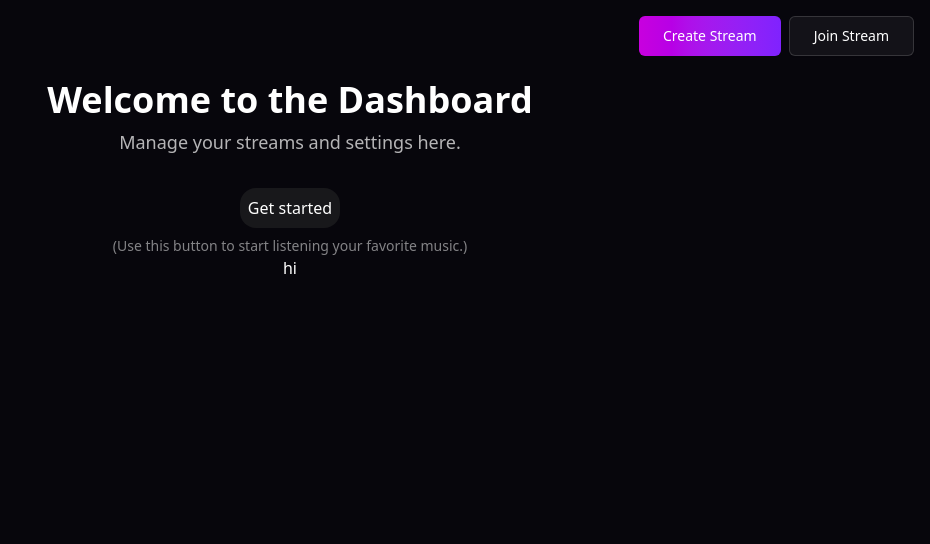
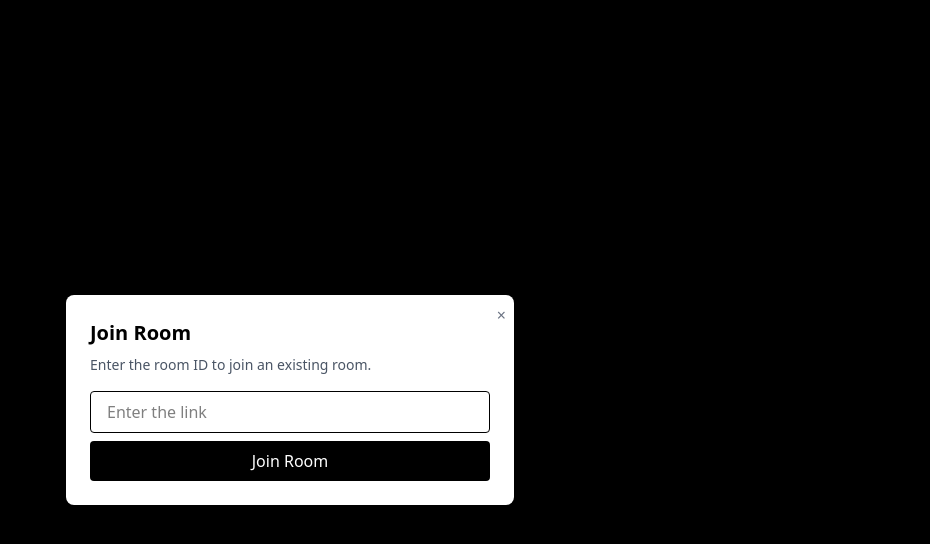
Before and after one commit to rishabhs-rizz/Pickabeat, a Next.js app in the folder next-app/: page /dashboard in a window 1280 px wide. Both pictures are taken after a click on the button "Join Stream". Shown: the top 544 px of the page, without its empty margins (350-1280 px from the left). Built offline with nearby package versions, Linux system fonts and the light colour scheme; no server answers.

Commit message:
join room logic working - 200

```diff
--- a/next-app/app/api/Room/[link]/route.ts
+++ b/next-app/app/api/Room/[link]/route.ts
@@ -1,8 +1,9 @@
 import { prisma } from "@/app/lib/db";
-import { NextResponse } from "next/server";
+import { NextRequest, NextResponse } from "next/server";
 
-export async function GET({ params }: { params: { link: string } }) {
-  const { link } = params;
+export async function GET(req: NextRequest) {
+  const { pathname } = req.nextUrl;
+  const link = pathname.split("/").pop();
 
   if (!link) {
     return NextResponse.json(
@@ -15,7 +16,7 @@
 
   try {
     const room = await prisma.room.findUnique({
-      where: { id: link },
+      where: { link: link },
       include: { streams: true },
     });
 
--- /dev/null
+++ b/next-app/app/stream/[roomId]/page.tsx
@@ -0,0 +1,7 @@
+export default function StreamPage() {
+  return (
+    <div className="h-screen flex justify-center items-center bg-black text-white text-2xl">
+      aa liye re stream page par
+    </div>
+  );
+}
--- a/next-app/components/ui/ActionButtons.tsx
+++ b/next-app/components/ui/ActionButtons.tsx
@@ -6,12 +6,13 @@
 
 export function ActionButtons() {
   const [isCreateModalOpen, setCreateModalOpen] = useState(false);
-  const [isJoinModalOpen, setisJoinModalOpen] = useState(false);
+  const [isJoinModalOpen, setJoinModalOpen] = useState(false);
   const [roomName, setRoomName] = useState("");
   const [link, setLink] = useState("");
   const [roomId, setRoomId] = useState("");
   const [clicked, setClicked] = useState(false);
   const [description, setDescription] = useState("");
+
   return (
     <>
       <div className="flex justify-center items-center gap-2">
@@ -29,8 +30,8 @@
         <Button
           onClick={
             isJoinModalOpen
-              ? () => setisJoinModalOpen(false)
-              : () => setisJoinModalOpen(true)
+              ? () => setJoinModalOpen(false)
+              : () => setJoinModalOpen(true)
           }
           size="lg"
           variant="outline"
@@ -99,6 +100,36 @@
           </div>
         </div>
       )}
+
+      {isJoinModalOpen && (
+        <div className="fixed inset-0 bg-black bg-opacity-50 flex items-center justify-center z-50">
+          <div className="bg-white text-black rounded-lg shadow-lg p-6 w-full max-w-md relative">
+            <button
+              className="absolute top-2 right-2 text-gray-500 hover:text-gray-700"
+              onClick={() => setJoinModalOpen(false)}
+            >
+              &times;
+            </button>
+            <h2 className="text-xl font-semibold mb-2">Join Room</h2>
+            <p className="text-sm text-gray-600 mb-4">
+              Enter the room ID to join an existing room.
+            </p>
+            <input
+              className="w-full px-4 py-2 border rounded mb-2"
+              placeholder="Enter the link"
+              onChange={(e) => setLink(e.target.value)}
+            />
+            <button
+              onClick={() => {
+                handleJoinRoom(link);
+              }}
+              className="bg-black text-white px-4 py-2 rounded w-full hover:bg-gray-800"
+            >
+              Join Room
+            </button>
+          </div>
+        </div>
+      )}
     </>
   );
 }
--- a/next-app/lib/Handlers.ts
+++ b/next-app/lib/Handlers.ts
@@ -1,4 +1,5 @@
 import axios from "axios";
+import { redirect } from "next/navigation";
 
 export const handleMusicConverting = async (uri: string) => {
   const trackId = uri.split(":").pop();
@@ -38,7 +39,16 @@
   alert("Link copied to clipboard!");
 };
 
-export const handleJoinRoom = () => {};
+export const handleJoinRoom = async (link: string) => {
+  if (!link) return alert("Enter the link");
+  console.log("Joining room with the link:", link);
+  const token = localStorage.getItem("token");
+  const response = await axios.get(`http://localhost:3000/api/Room/${link}`);
+  const data = response.data;
+  console.log("Room data:", data);
+  const roomId = data.room.id;
+  redirect(`http://localhost:3000/stream/${roomId}`);
+};
 
 export const handleCreateRoom = async (
   roomName: string,
```
